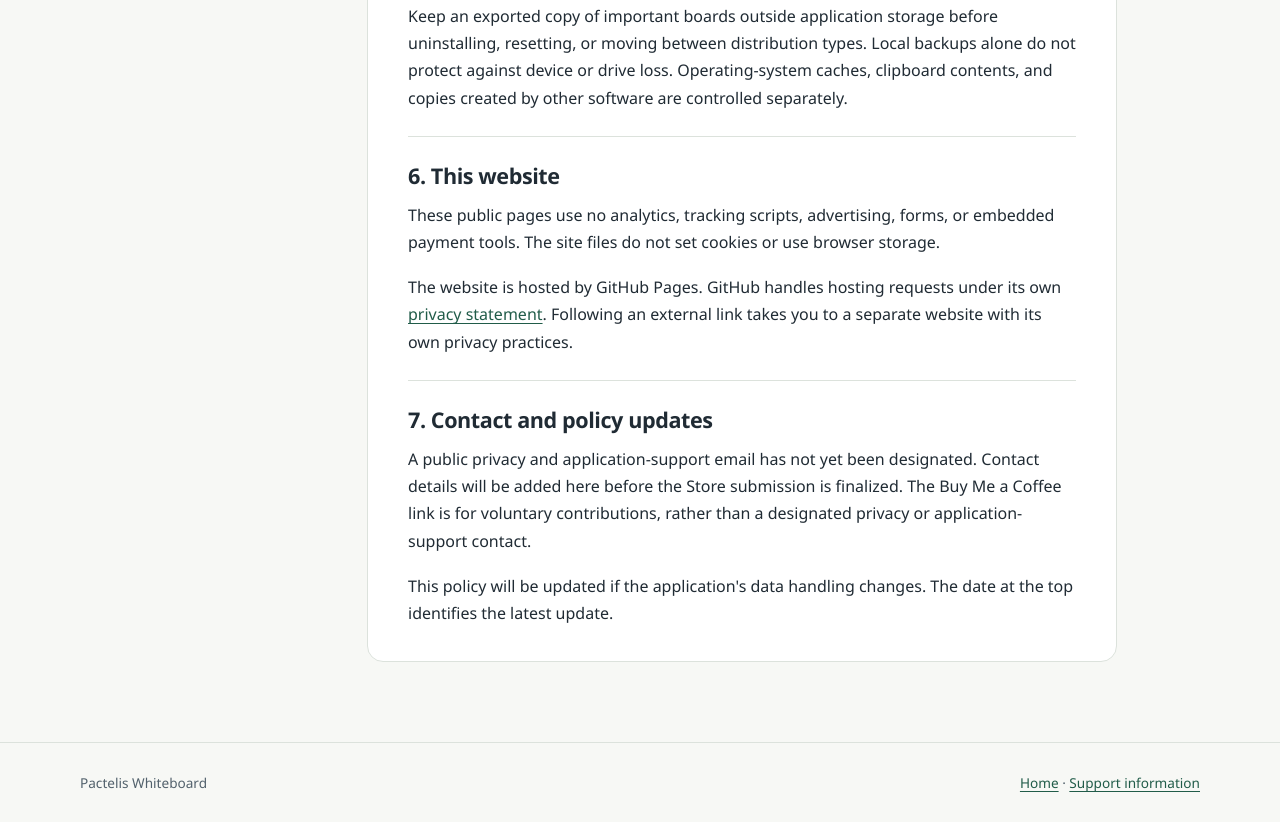
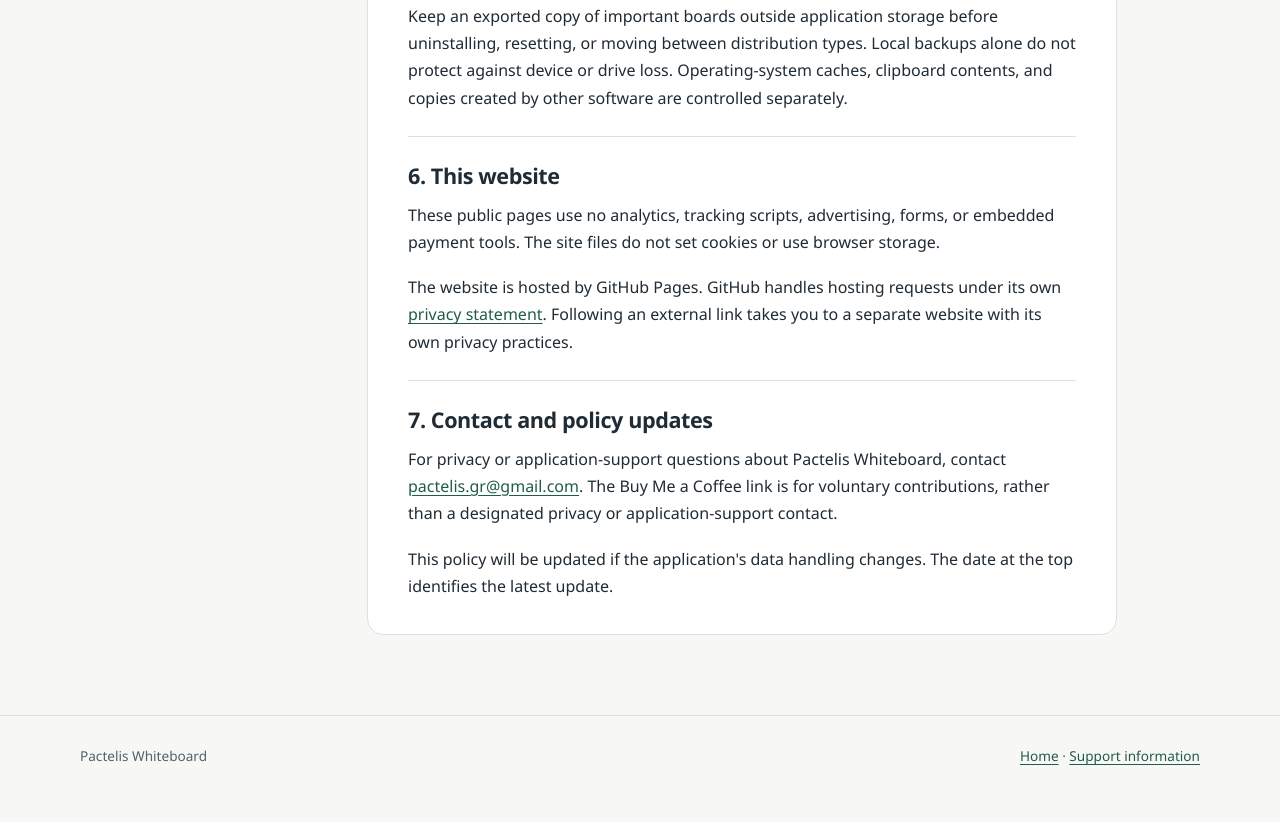
Before and after one commit to antzelo005/Pactelis-Legal, a plain HTML site: page privacy/index.html in a window 1280 px wide. Shown: the part 2793-3615 px from the top of the page. After the commit the page ends 3588 px from the top, so only its background shows below. Drawn offline with Linux system fonts and the light colour scheme.

Commit message:
Add verified public privacy and support contact

```diff
--- a/privacy/index.html
+++ b/privacy/index.html
@@ -84,8 +84,7 @@
         </section>
         <section id="contact">
           <h2>7. Contact and policy updates</h2>
-          <!-- TODO: Choose and verify an intended public privacy/support email before final Microsoft Store submission. Do not substitute a personal or invented address. -->
-          <p>A public privacy and application-support email has not yet been designated. Contact details will be added here before the Store submission is finalized. The Buy Me a Coffee link is for voluntary contributions, rather than a designated privacy or application-support contact.</p>
+          <p>For privacy or application-support questions about Pactelis Whiteboard, contact <a href="mailto:pactelis.gr@gmail.com">pactelis.gr@gmail.com</a>. The Buy Me a Coffee link is for voluntary contributions, rather than a designated privacy or application-support contact.</p>
           <p>This policy will be updated if the application's data handling changes. The date at the top identifies the latest update.</p>
         </section>
       </article>
```
Also changed, not shown: support/index.html (+1 -2 lines), 1 other file.
